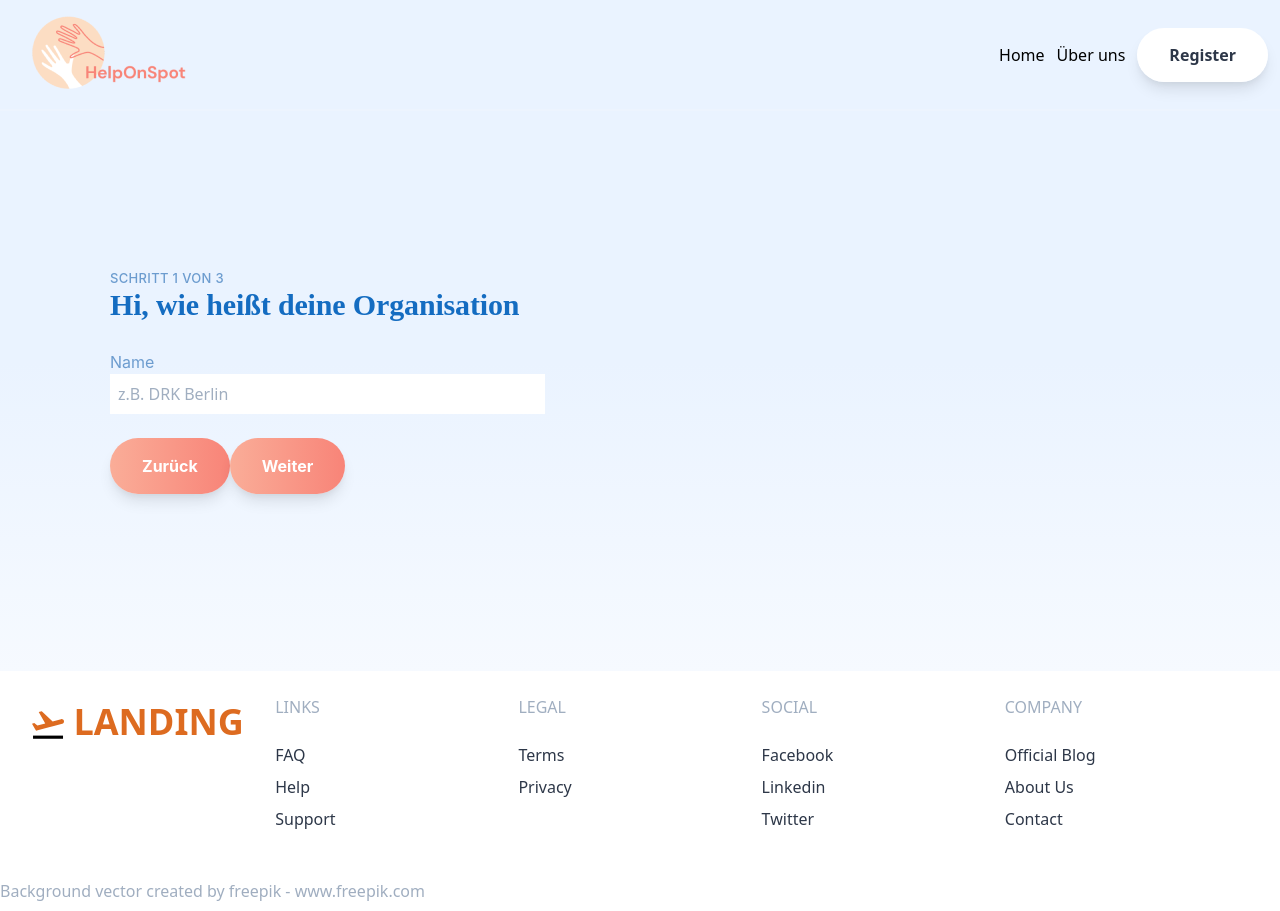
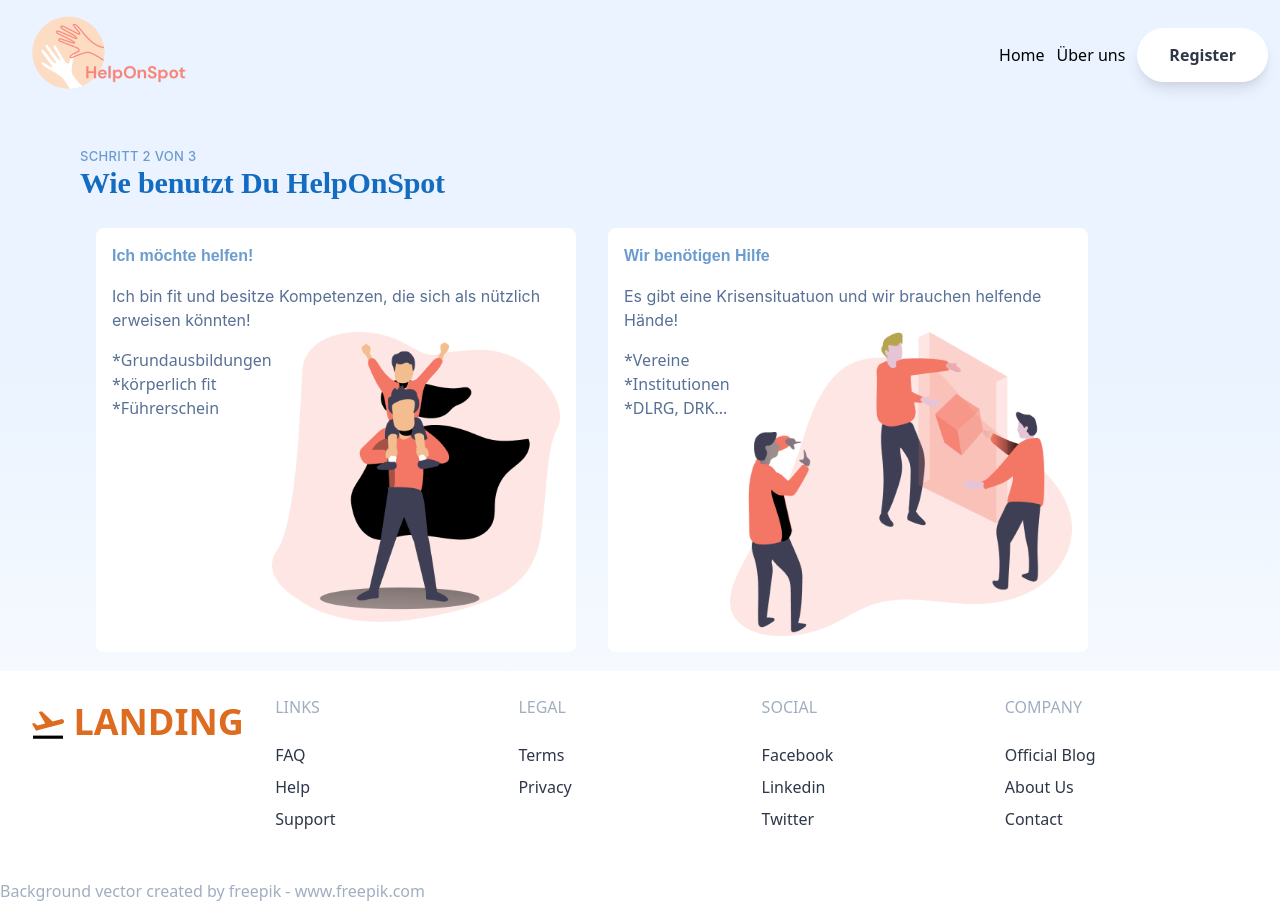
Before and after one commit to Helfer-Portal/helponspot-client, a React (Create React App) app: page /org-register1 in a window 1280 px wide. Built offline with nearby package versions, Linux system fonts and the light colour scheme.

Commit message:
Added Org / Helper Selection
and modified it to be the first screen

```diff
--- /dev/null
+++ b/src/features/org-register/components/UserCard.jsx
@@ -0,0 +1,30 @@
+import React from "react";
+import { Link } from "react-router-dom";
+
+export default function UserCard(props) {
+  const listElements = props.list.map(el => {
+    return <li>*{el}</li>;
+  });
+  return (
+    <div className="flex flex-col bg-white rounded-lg p-4 mx-4 w-2/5 ">
+      <Link to={props.to}>
+        <div className="mb-4 h-1/4">
+          <h4 className="text-figmaDescription font-bold font-dm-sans">
+            {props.title}
+          </h4>
+        </div>
+        <div className="h-1/4">
+          <p className="text-figmaParagraph font-inter">{props.p}</p>
+        </div>
+        <div className="h-2/4 flex flex-row">
+          <div className="pt-4 text-figmaParagraph">
+            <ul clasName="list-disc">{listElements}</ul>
+          </div>
+          <div>
+            <img src={props.img} />
+          </div>
+        </div>
+      </Link>
+    </div>
+  );
+}
--- a/src/features/org-register/components/full-height-layout.jsx
+++ b/src/features/org-register/components/full-height-layout.jsx
@@ -6,7 +6,7 @@ import Footer from "../../landing-page/components/footer";
 export default function FullHeightLayout(props) {
   return (
     <div className="flex flex-col m-auto w-full h-full">
-      <div style={{height: '70vh'}} class="pl-20 h-2/3 container-form ">
+      <div style={{height: '70vh'}} class="pt-8 align-start justify-start pl-20 h-2/3 container-form ">
         {props.children}
       </div>
       <div style={{height: '30vh'}} className="h-1/3">
--- /dev/null
+++ b/src/features/org-register/reg-choose-org-help.jsx
@@ -0,0 +1,41 @@
+import React from "react";
+import QuestionWithLabel from "../../components/QuestionWithLabel";
+import "./register1.css";
+import FullHeightLayout from "./components/full-height-layout";
+import UserCard from "./components/UserCard";
+
+const cardData = [
+    {
+        title: "Ich möchte helfen!",
+        p: "Ich bin fit und besitze Kompetenzen, die sich als nützlich erweisen könnten!",
+        list: ['Grundausbildungen', 'körperlich fit', 'Führerschein'],
+        img: require('../../assets/super_dad_1.png'),
+        to: '/',
+    },
+    {
+        title: "Wir benötigen Hilfe",
+        p: "Es gibt eine Krisensituatuon und wir brauchen helfende Hände!",
+        list: ['Vereine', 'Institutionen', 'DLRG, DRK...'],
+        img: require('../../assets/team_work_1.png'),
+        to: 'org-register2'
+    }
+]
+
+export default function RegChooseType() {
+  return (
+    <FullHeightLayout>
+      <QuestionWithLabel
+        question="Wie benutzt Du HelpOnSpot"
+        label="Schritt 2 von 3"
+      />
+      <div className="flex flex-row w-full">
+        {
+            cardData.map(el => {
+                return <UserCard {... el} />
+            })
+        }
+
+      </div>
+    </FullHeightLayout>
+  );
+}
--- a/src/features/org-register/register1.css
+++ b/src/features/org-register/register1.css
@@ -1,12 +1,4 @@
-.container-form {
-    margin-left:30px ;
-    display: flex;
-    flex-direction: column;
-    justify-content: center;
-    align-items: flex-start;
 
-
-}
 .container-options {
     margin-left:30px ;
     display: flex;
--- a/src/features/org-register/register1.jsx
+++ b/src/features/org-register/register1.jsx
@@ -15,7 +15,7 @@ export default function OrgRegister() {
       <InputWithLabel fname="orgname" label="Name" />
       <div>
         <ButtonWithLink children="Zurück" link="/" />
-        <ButtonWithLink children="Weiter" link="/org-register2" />
+        <ButtonWithLink children="Weiter" link="/org-register3" />
       </div>
     </FullHeightLayout>
   );
--- a/src/features/org-register/register2.jsx
+++ b/src/features/org-register/register2.jsx
@@ -4,6 +4,7 @@ import QuestionWithLabel from "../../components/QuestionWithLabel";
 import InputWithLabel from "../../components/InputWithLabel";
 import "./register1.css";
 import FullHeightLayout from "./components/full-height-layout";
+import ButtonWithLink from "../../components/ButtonWithLink";
 
 export default function OrgRegister2() {
   return (
@@ -15,7 +16,7 @@ export default function OrgRegister2() {
       <InputWithLabel fname="orglocation" label="Standort" />
       <div>
         <ButtonOrange>Zurück</ButtonOrange>
-        <ButtonOrange children="Weiter" />
+        <ButtonWithLink link={'org-register4'}>Weiter</ButtonWithLink>
       </div>
     </FullHeightLayout>
   );
--- a/src/router/index.js
+++ b/src/router/index.js
@@ -8,6 +8,7 @@ import AboutUs from "../features/about-us/index.js";
 import LandingPage from "../features/landing-page/index.js";
 import OrgRegister1 from "../features/org-register/register1.jsx";
 import OrgRegister2 from "../features/org-register/register2.jsx";
+import RegChooseType from "../features/org-register/reg-choose-org-help";
 import NewAnzeige from "../features/org-register/newAnzeige.jsx";
 
 export default function RootRouter() {
@@ -28,15 +29,17 @@ export default function RootRouter() {
               <AboutUs />
             </Route>
             <Route exact path="/org-register1">
-              <OrgRegister1/>
+              <RegChooseType/>
             </Route>
             <Route path="/org-register2">
+              <OrgRegister1 />
+            </Route>
+            <Route path="/org-register3">
               <OrgRegister2 />
             </Route>
-            <Route path="/org-register3">
+            <Route path="/org-register4">
               <NewAnzeige />
             </Route>
-
           </div>
         </Switch>
       </div>
```
